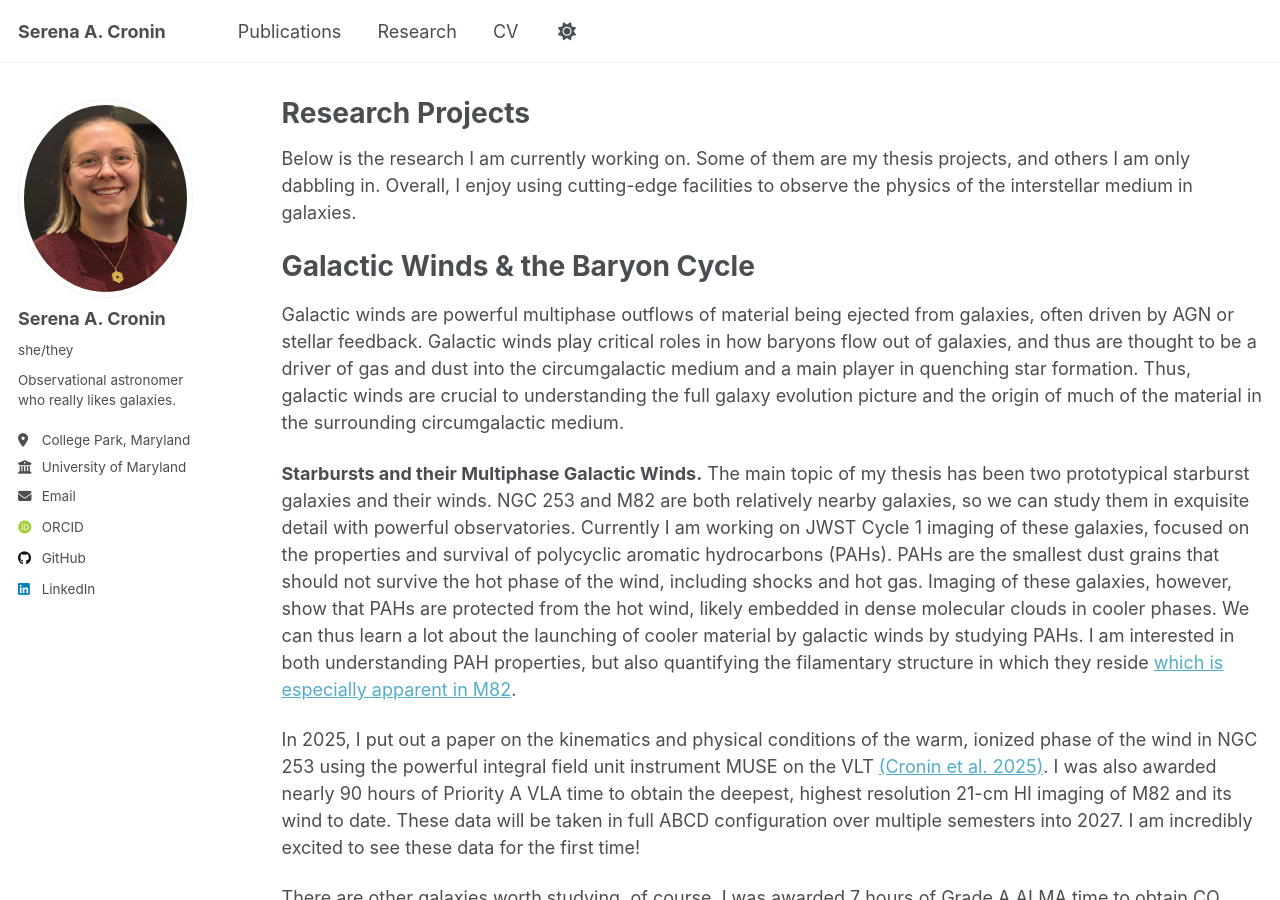
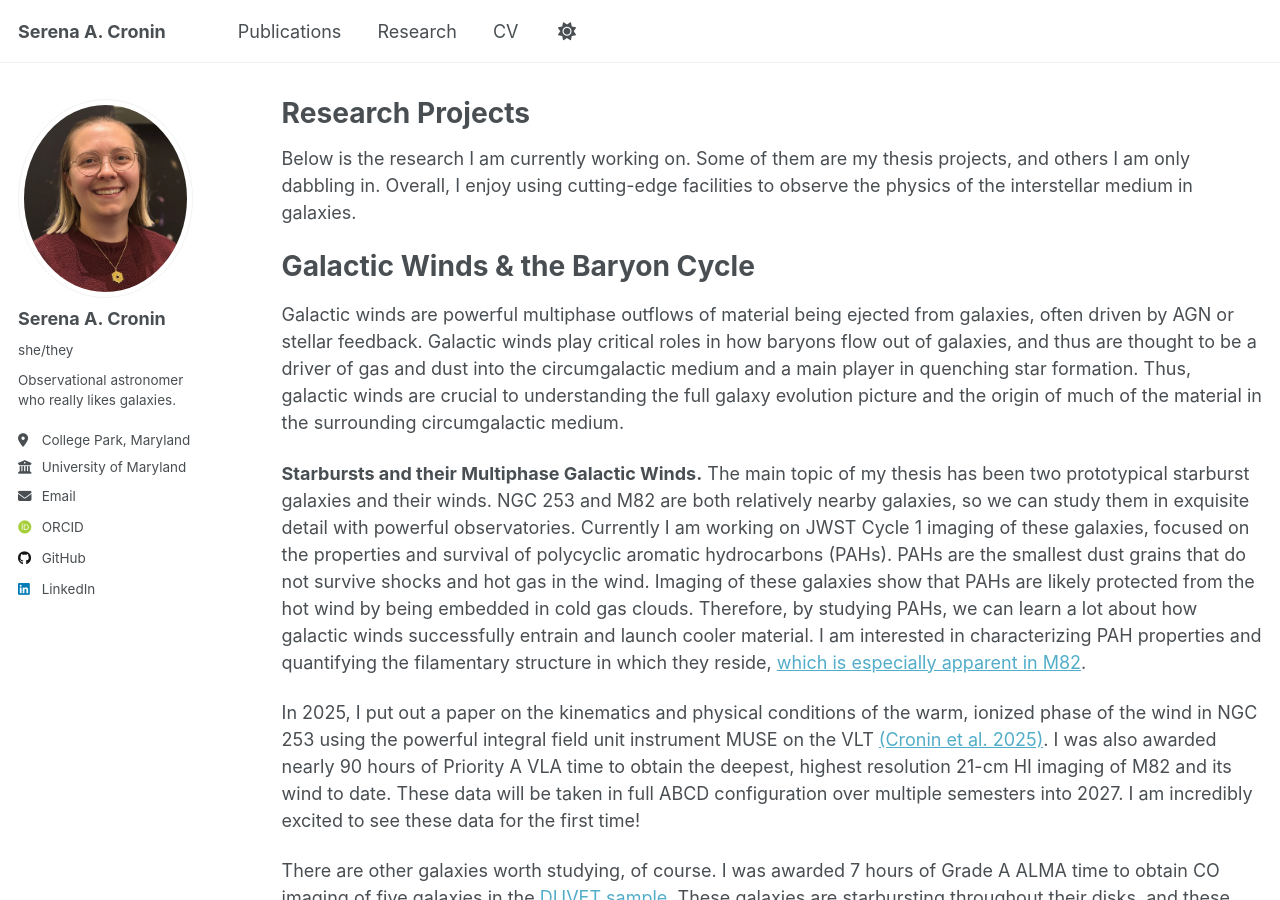
Before and after one commit to serenacronin/serenacronin.github.io, a Jekyll site: the page built from _pages/research.md, in a window 1280 px wide and 900 px high. Built offline with Jekyll 4.4.1, drawn with Linux system fonts in a browser that asks for light colours; some web fonts are replaced; a script that is not in the unit is left out.

Commit message:
Update research.md

```diff
--- a/_pages/research.md
+++ b/_pages/research.md
@@ -12,7 +12,7 @@ Galactic Winds & the Baryon Cycle
 ======
 Galactic winds are powerful multiphase outflows of material being ejected from galaxies, often driven by AGN or stellar feedback. Galactic winds play critical roles in how baryons flow out of galaxies, and thus are thought to be a driver of gas and dust into the circumgalactic medium and a main player in quenching star formation. Thus, galactic winds are crucial to understanding the full galaxy evolution picture and the origin of much of the material in the surrounding circumgalactic medium.
 
-**Starbursts and their Multiphase Galactic Winds.** The main topic of my thesis has been two prototypical starburst galaxies and their winds. NGC 253 and M82 are both relatively nearby galaxies, so we can study them in exquisite detail with powerful observatories. Currently I am working on JWST Cycle 1 imaging of these galaxies, focused on the properties and survival of polycyclic aromatic hydrocarbons (PAHs). PAHs are the smallest dust grains that should not survive the hot phase of the wind, including shocks and hot gas. Imaging of these galaxies, however, show that PAHs are protected from the hot wind, likely embedded in dense molecular clouds in cooler phases. We can thus learn a lot about the launching of cooler material by galactic winds by studying PAHs. I am interested in both understanding PAH properties, but also quantifying the filamentary structure in which they reside [which is especially apparent in M82](https://esawebb.org/images/potm2506b/).
+**Starbursts and their Multiphase Galactic Winds.** The main topic of my thesis has been two prototypical starburst galaxies and their winds. NGC 253 and M82 are both relatively nearby galaxies, so we can study them in exquisite detail with powerful observatories. Currently I am working on JWST Cycle 1 imaging of these galaxies, focused on the properties and survival of polycyclic aromatic hydrocarbons (PAHs). PAHs are the smallest dust grains that do not survive shocks and hot gas in the wind. Imaging of these galaxies show that PAHs are likely protected from the hot wind by being embedded in cold gas clouds. Therefore, by studying PAHs, we can learn a lot about how galactic winds successfully entrain and launch cooler material. I am interested in characterizing PAH properties and quantifying the filamentary structure in which they reside, [which is especially apparent in M82](https://esawebb.org/images/potm2506b/).
 
 In 2025, I put out a paper on the kinematics and physical conditions of the warm, ionized phase of the wind in NGC 253 using the powerful integral field unit instrument MUSE on the VLT [(Cronin et al. 2025)](https://ui.adsabs.harvard.edu/abs/2025ApJ...987...92C/abstract). I was also awarded nearly 90 hours of Priority A VLA time to obtain the deepest, highest resolution 21-cm HI imaging of M82 and its wind to date. These data will be taken in full ABCD configuration over multiple semesters into 2027. I am incredibly excited to see these data for the first time!
 
```
